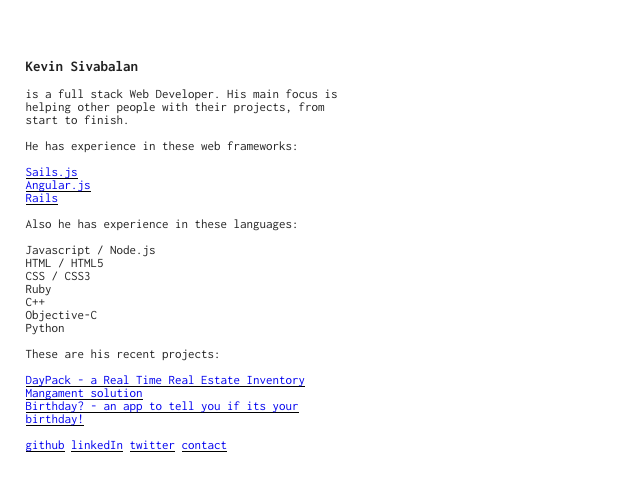
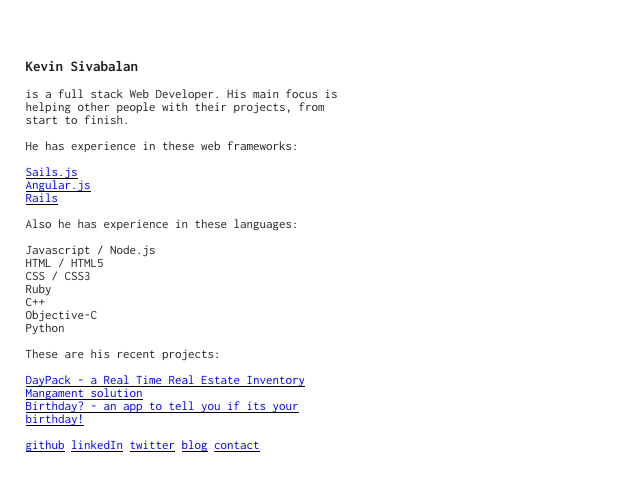
Before and after one commit to timestep/timestep.github.io, a plain HTML site: page index.html in a window 1280 px wide. Shown: the part 152-642 px from the top of the page, 0-640 px from the left. Drawn offline with Linux system fonts and the light colour scheme.

Commit message:
adding blog link

```diff
--- a/index.html
+++ b/index.html
@@ -48,6 +48,7 @@
   				<li><a href="https://github.com/timestep">github</a></li>
   				<li><a href="http://www.linkedin.com/in/aaronsivabalan">linkedIn</a></li>
   				<li><a href="https://twitter.com/timestep23">twitter</a></li>
+  				<li><a href="http://timestep23.tumblr.com/">blog</a></li>
   				<li><a href="mailto:kevin.sivabalan@gmail.com?Subject=Inqury">contact</a></li>
   			</ul>
   		</footer>
```
